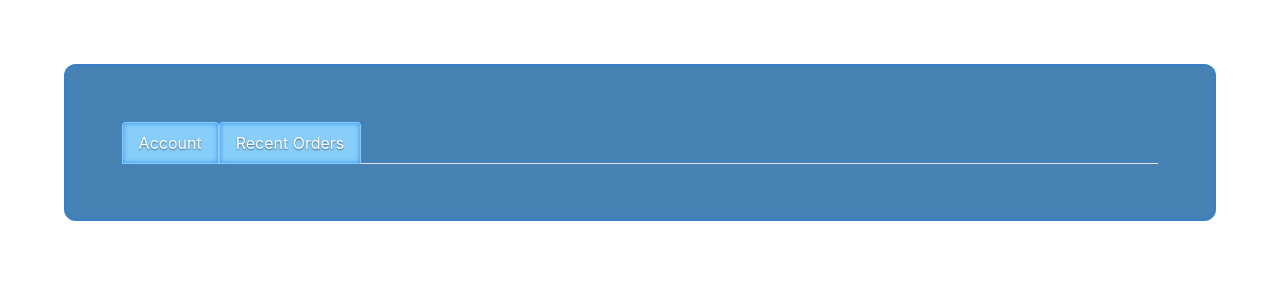
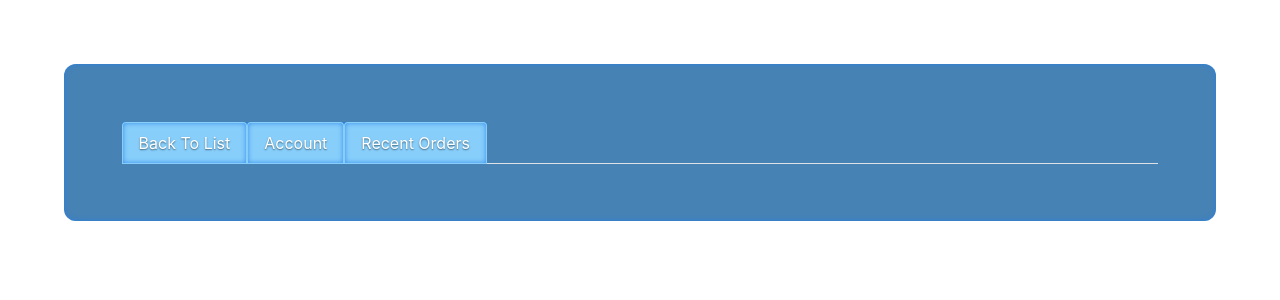
Before and after one commit to ccsoloist/cs5610-summer1-2018-project-client, a React (Create React App) app: page /admin/profile/1/1 in a window 1280 px wide. Shown: the top 300 px of the page. Built offline with nearby package versions, Linux system fonts and the light colour scheme; no server answers.

Commit message:
admin add tab back to list

```diff
--- a/src/constants/index.js
+++ b/src/constants/index.js
@@ -1,5 +1,5 @@
-// export const SERVER = 'http://localhost:8080/api';
-export const SERVER = 'https://cs5610-project-server.herokuapp.com/api';
+export const SERVER = 'http://localhost:8080/api';
+// export const SERVER = 'https://cs5610-project-server.herokuapp.com/api';
 
 export const ALL_RESTAURANT_URL = SERVER + '/restaurant';
 export const REGISTER_URL = SERVER + '/register/TYPE';
--- a/src/containers/AdminPage.js
+++ b/src/containers/AdminPage.js
@@ -53,10 +53,12 @@ export default class AdminPage extends React.Component {
   }
 
   deleteUser(userType, userId) {
-    this.userService.deleteUser(userType, userId)
-      .then(() => {
+    if (window.confirm("Confirm to delete this user")) {
+      this.userService.deleteUser(userType, userId)
+        .then(() => {
           this.refresh(userType);
-      })
+        })
+    }
   }
 
   refresh(userType) {
--- a/src/containers/ProfileTabs.js
+++ b/src/containers/ProfileTabs.js
@@ -9,11 +9,11 @@ const ProfileTabsContainer = ({userId, userType, isAdmin, logout}) => {
   return (
     <div>
       <div hidden={isAdmin} className="nav nav-tabs">
-          <li className="nav-item wbdv-nav-item" hidden={userType !== constants.CUSTOMER}>
-            <Link className="nav-link wbdv-nav-item" to='/'
-                  onClick={() => this.props.history.push('/')}>Home
-            </Link>
-          </li>
+        <li className="nav-item wbdv-nav-item" hidden={userType !== constants.CUSTOMER}>
+          <Link className="nav-link wbdv-nav-item" to='/'
+                onClick={() => this.props.history.push('/')}>Home
+          </Link>
+        </li>
         <li className="nav-item wbdv-nav-item">
           <Link className="nav-link wbdv-nav-item" to={`/profile/${userType}/${userId}/account`}>
             Account</Link>
@@ -47,7 +47,12 @@ const ProfileTabsContainer = ({userId, userType, isAdmin, logout}) => {
         </li>
       </div>
 
-      <div hidden={!isAdmin} className="nav nav-tabs ">
+      <div hidden={!isAdmin} className="nav nav-tabs">
+        <li className="nav-item wbdv-nav-item ">
+          <Link className="nav-link wbdv-nav-item" to={'/admin'}
+                onClick={() => this.props.history.push('/admin')}>
+            Back To List</Link>
+        </li>
         <li className="nav-item wbdv-nav-item ">
           <Link className="nav-link wbdv-nav-item" to={`/admin/profile/${userType}/${userId}/account`}>
             Account</Link>
--- a/src/containers/RestaurantViewer.js
+++ b/src/containers/RestaurantViewer.js
@@ -10,6 +10,7 @@ import Link from "react-router-dom/es/Link";
 import UserServiceClient from "../services/UserServiceClient";
 import FavoriteServiceClient from "../services/FavoriteServiceClient";
 import SearchBar from "../components/SearchBar";
+import YelpServiceClient from "../services/YelpServiceClient";
 
 export default class RestaurantViewer extends React.Component {
 
@@ -20,13 +21,20 @@ export default class RestaurantViewer extends React.Component {
       yelpId: this.props.match.params.yelpId,
       restaurant: {},
       isLiked: false,
-      user: {}
+      user: {},
+      // term: '',
+      // location: ''
     };
 
     this.logout = this.logout.bind(this);
+    // this.termChanged = this.termChanged.bind(this);
+    // this.locationChanged = this.locationChanged.bind(this);
+    // this.findRestaurantsByCriteria = this.findRestaurantsByCriteria.bind(this);
+
     this.restaurantService = RestaurantServiceClient.instance();
     this.userService = UserServiceClient.instance();
     this.favoriteService = FavoriteServiceClient.instance();
+    this.yelpService = YelpServiceClient.instance();
   }
 
   componentDidMount() {
@@ -138,6 +146,32 @@ export default class RestaurantViewer extends React.Component {
     this.userService.logout();
   }
 
+  // termChanged(event) {
+  //   console.log(this.state.term);
+  //   this.setState({term: event.target.value});
+  // }
+  //
+  // locationChanged(event) {
+  //   this.setState({location: event.target.value});
+  // }
+  //
+  // findRestaurantsByCriteria(term, location) {
+  //   if (location === '') {
+  //     alert('please specify location');
+  //   }
+  //
+  //   else {
+  //     if (term !== '') {
+  //       this.yelpService.findRestaurantByTermAndLocation(term, location)
+  //         .then(restaurants => this.setState({restaurants: restaurants}));
+  //     }
+  //     if (term === '' && location !== '') {
+  //       this.yelpService.findRestaurantByLocation(location)
+  //         .then(restaurants => this.setState({restaurants: restaurants}));
+  //     }
+  //   }
+  // }
+
   render() {
     return (
       <div className="container-fluid">
```
